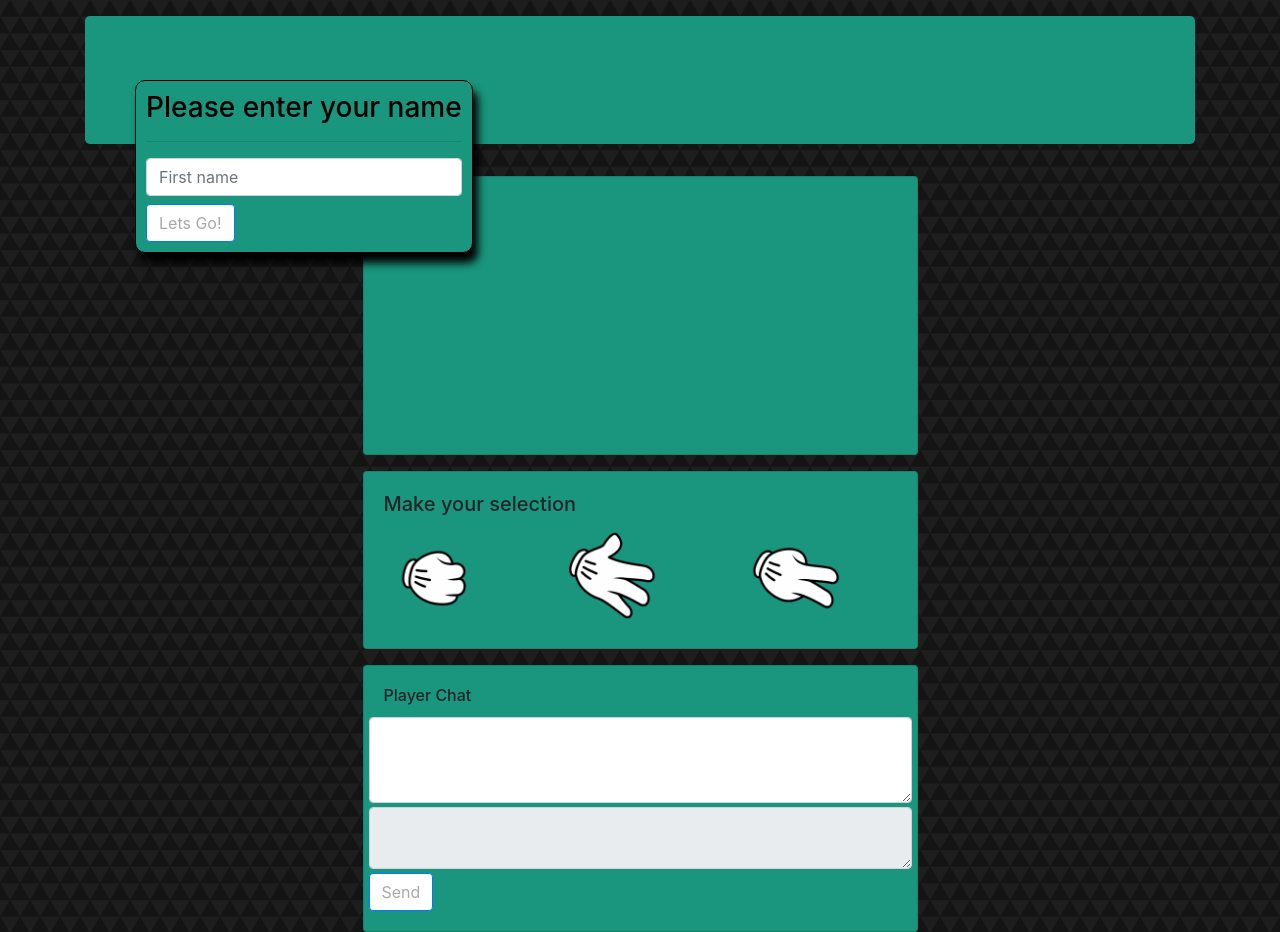
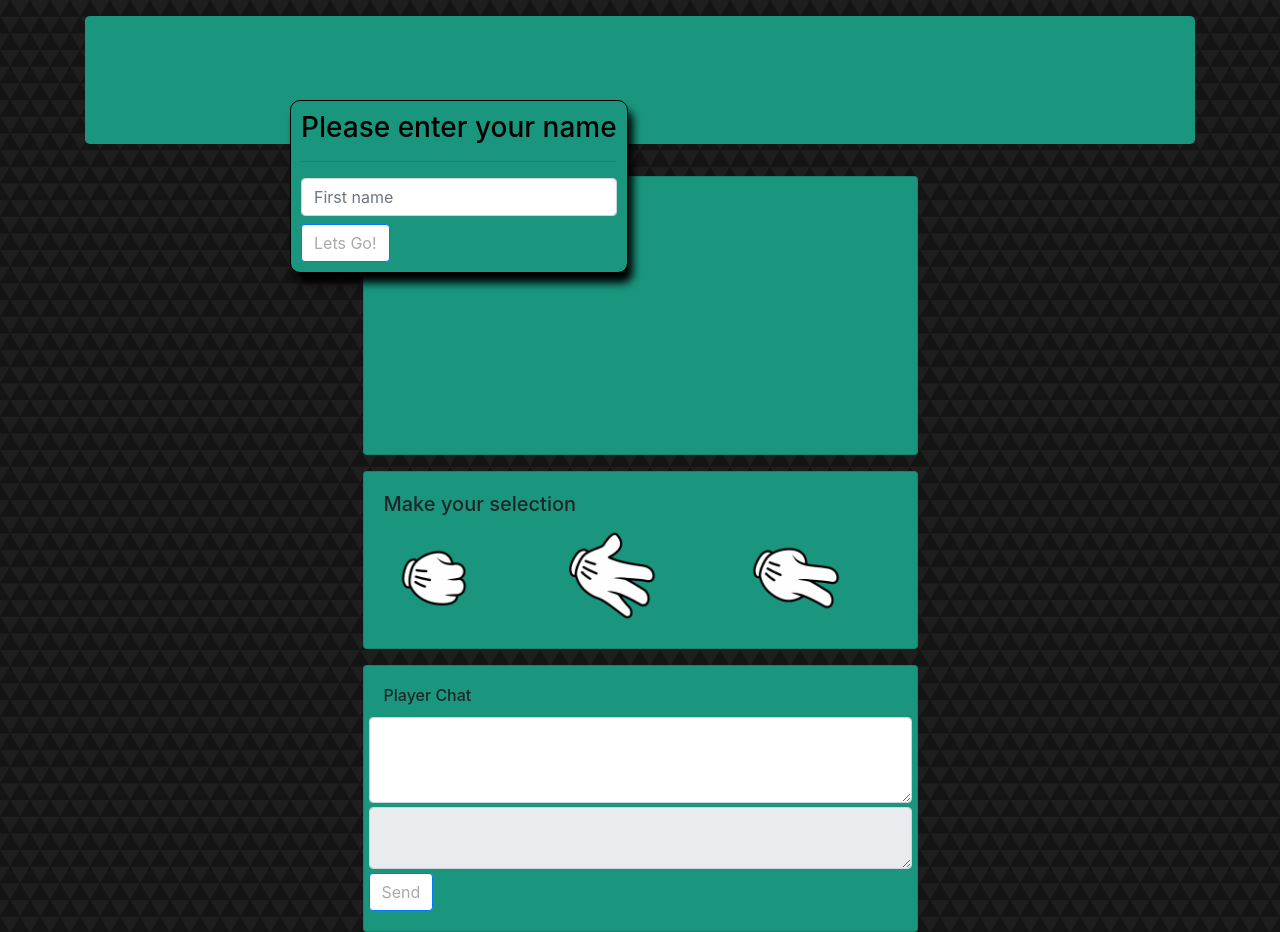
Before and after one commit to bcandyman/RPS-online, a plain HTML site: page index.html in a window 1280 px wide. Drawn offline with nearby package versions, Linux system fonts and the light colour scheme; no server answers.

Commit message:
Changed position attributes for flyout that asks for player name

```diff
--- a/assets/css/style.css
+++ b/assets/css/style.css
@@ -30,9 +30,10 @@ body{
     background-color: #19967d;
     border-radius: 10px;
     color: black;
+    left: 240px;
     position: absolute;
     max-width: 400px;
-    top: 80px;
+    top: 100px;
     z-index: 1;
     border: 1px solid;
     padding: 10px;
```
